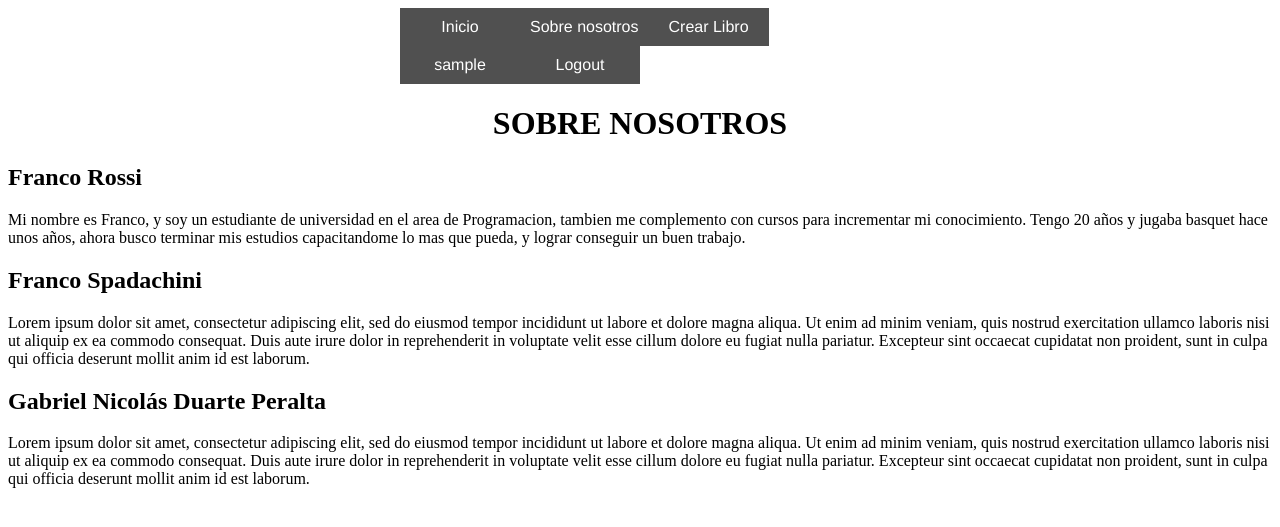
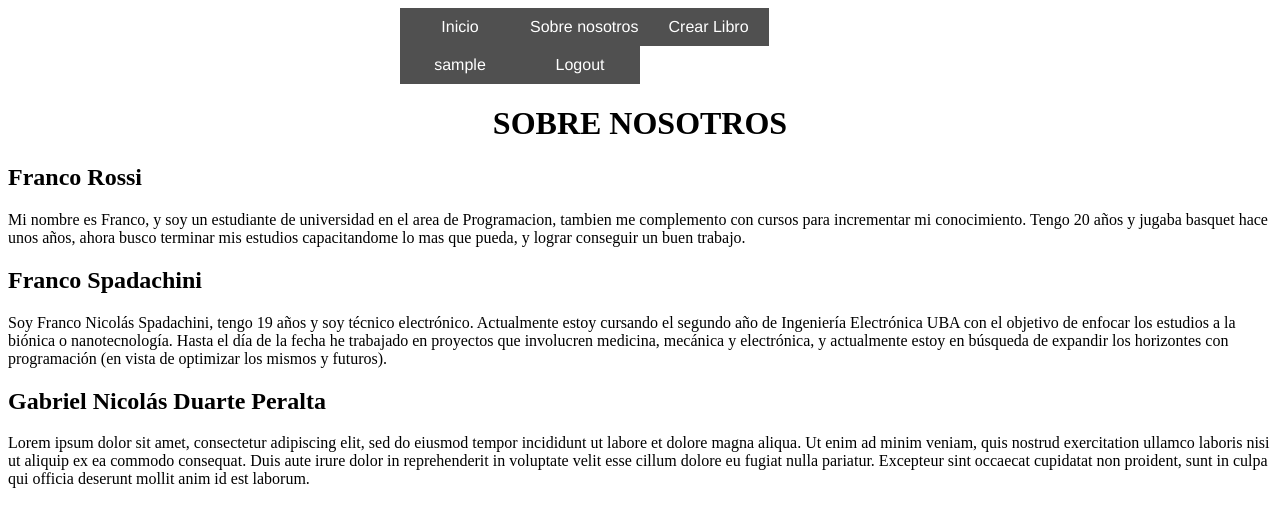
Before and after one commit to franrossidev/Entrega1-Rossi-Spadachini-Duarte, a Django app: page /about/ in a window 1280 px wide. Shown: the top 527 px of the page. Run offline with Django 4.2, Linux system fonts and the light colour scheme; the visitor is signed in with stand-in values (Sample User, id 1).

Commit message:
Ultimos detalles con Proyecto Terminado DOS

```diff
--- a/templates/sobre_nosotros.html
+++ b/templates/sobre_nosotros.html
@@ -13,7 +13,7 @@
     Franco Spadachini
 </h2>
 <p>
-    Lorem ipsum dolor sit amet, consectetur adipiscing elit, sed do eiusmod tempor incididunt ut labore et dolore magna aliqua. Ut enim ad minim veniam, quis nostrud exercitation ullamco laboris nisi ut aliquip ex ea commodo consequat. Duis aute irure dolor in reprehenderit in voluptate velit esse cillum dolore eu fugiat nulla pariatur. Excepteur sint occaecat cupidatat non proident, sunt in culpa qui officia deserunt mollit anim id est laborum.
+    Soy Franco Nicolás Spadachini, tengo 19 años y soy técnico electrónico. Actualmente estoy cursando el segundo año de Ingeniería Electrónica UBA con el objetivo de enfocar los estudios a la biónica o nanotecnología. Hasta el día de la fecha he trabajado en proyectos que involucren medicina, mecánica y electrónica, y actualmente estoy en búsqueda de expandir los horizontes con programación (en vista de optimizar los mismos y futuros).
 </p>
 <h2>
     Gabriel Nicolás Duarte Peralta
```
